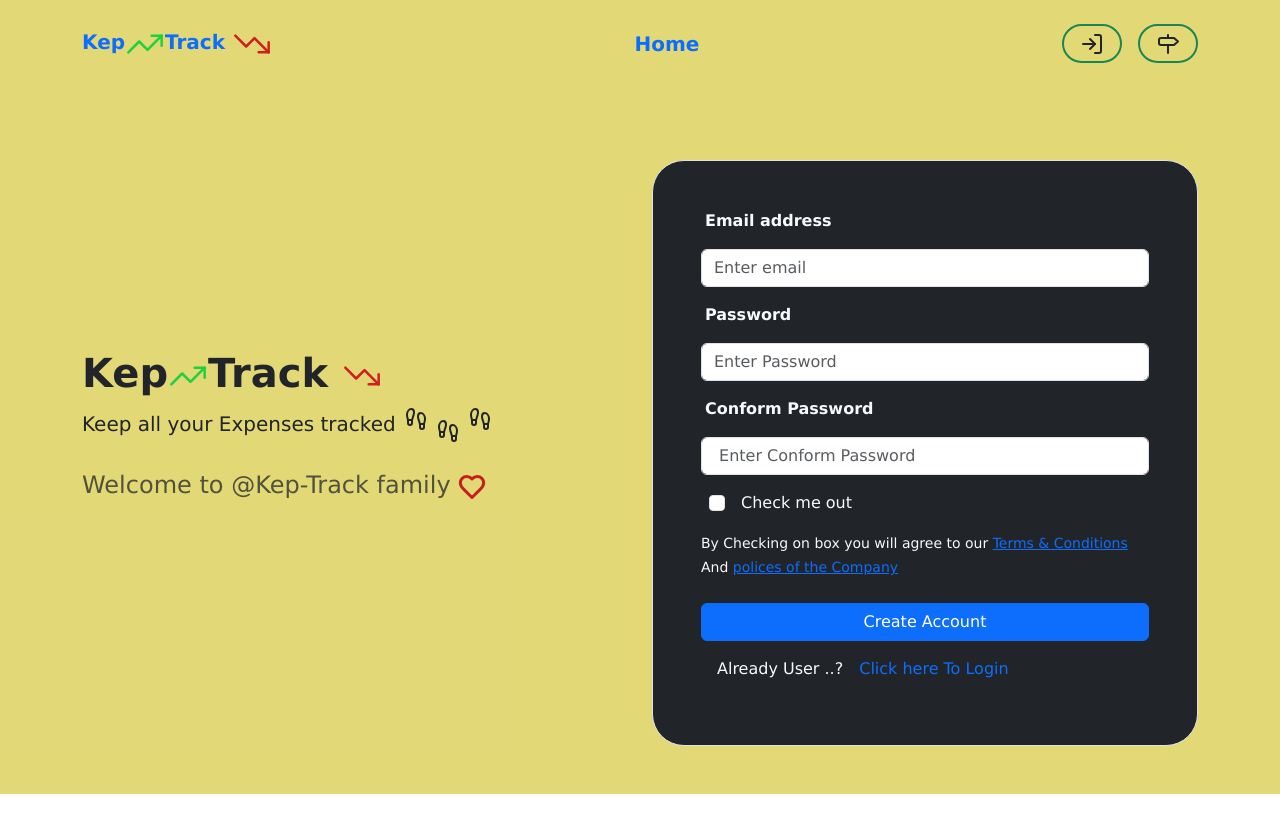
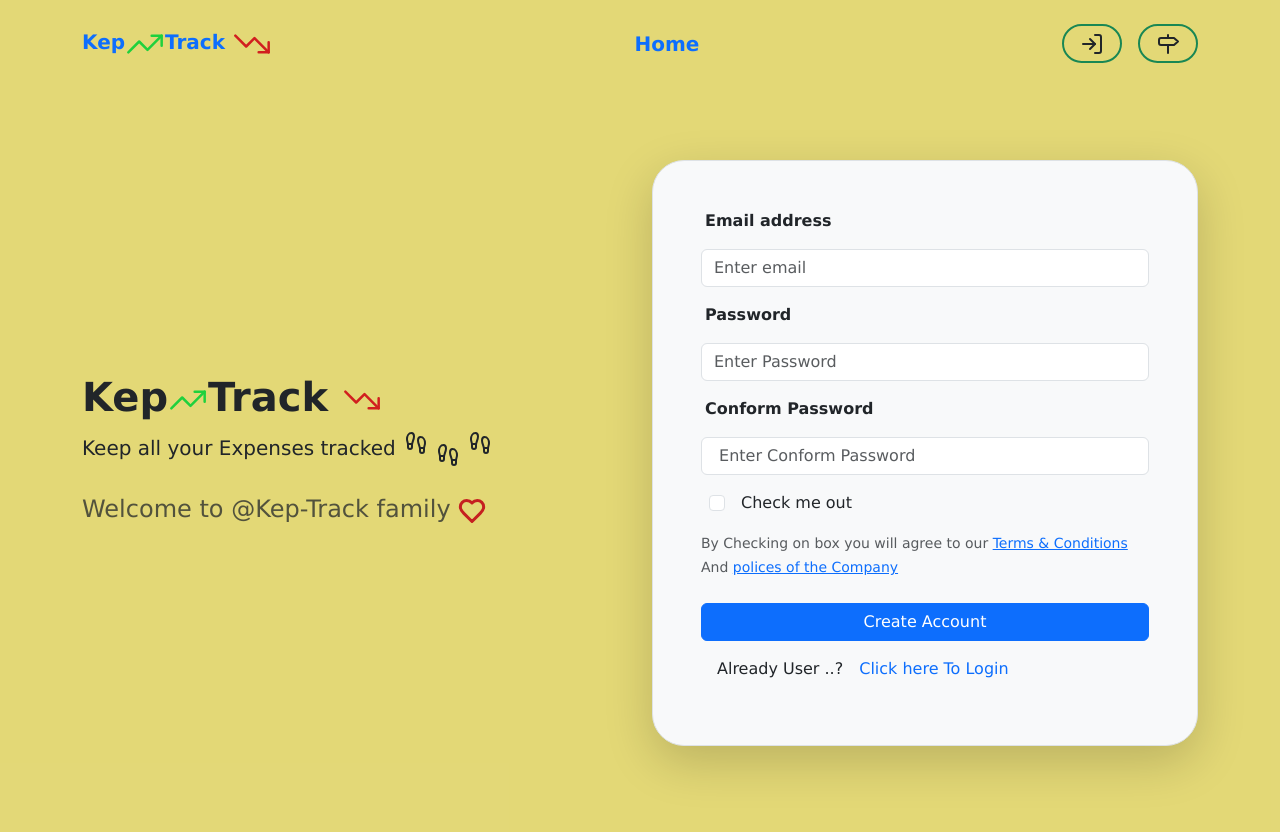
Before and after one commit to FerozShaik96/Expense-Tracker, a React (Create React App) app: page /signup in a window 1280 px wide. Shown: the top 832 px of the page. Before the commit the page ends 800 px from the top, so only its background shows below. Built offline with nearby package versions, Linux system fonts and the light colour scheme.

Commit message:
Changes made to get the navigation applied

```diff
--- /dev/null
+++ b/src/pages/Home.js
@@ -0,0 +1,10 @@
+import React from "react";
+
+function Home() {
+  return (
+    <div>
+      <h1>HEllo</h1>
+    </div>
+  );
+}
+export default Home;
--- a/src/pages/SignInPage.js
+++ b/src/pages/SignInPage.js
@@ -1,6 +1,7 @@
 import React, { useRef, useState } from "react";
 import { Footprints, Heart, TrendingUp, TrendingDown } from "lucide-react";
 import { Button, Form, Col, Container, Row } from "react-bootstrap";
+import { Link } from "react-router-dom";
 
 function SignInPage() {
   const [isLoading, setIsLoading] = useState(false);
@@ -31,7 +32,8 @@ function SignInPage() {
       console.log(data);
       if (data.ok) {
         const res = await response.json();
-        console.log(res);
+        console.log(res.idToken);
+        localStorage.setItem("userid", res.idToken);
       } else {
         let errorMessage = "Auhtentication Failed";
         throw new Error(errorMessage);
@@ -46,7 +48,7 @@ function SignInPage() {
       <Container className="">
         <Row className="d-flex  align-items-center mt-5 justify-content-center">
           <Col>
-            <div className="w-100">
+            <div className="">
               <h1 className="fs-1 fw-bolder">
                 Kep
                 <TrendingUp
@@ -91,10 +93,10 @@ function SignInPage() {
           <Col className="  pt-5 d-flex  justify-content-center align-items-center">
             <Form
               onSubmit={submitHandler}
-              className="border bg-dark p-5  rounded-5 "
+              className="border shadow-lg p-3 mb-5 bg-light rounded-5  p-5  rounded-5 "
             >
               <Form.Group className="mb-3  " controlId="formBasicEmail">
-                <Form.Label className=" mb-3 ps-1 text-light fw-bold">
+                <Form.Label className=" mb-3 ps-1  fw-bold">
                   Email address
                 </Form.Label>
                 <Form.Control
@@ -105,9 +107,7 @@ function SignInPage() {
               </Form.Group>
 
               <Form.Group className="mb-3   " controlId="formBasicPassword">
-                <Form.Label className="mb-3 ps-1 text-light fw-bold">
-                  Password
-                </Form.Label>
+                <Form.Label className="mb-3 ps-1  fw-bold">Password</Form.Label>
                 <Form.Control
                   ref={passwordRef}
                   type="password"
@@ -119,12 +119,12 @@ function SignInPage() {
                 controlId="formBasicCheckbox"
               >
                 <Form.Check type="checkbox" className="ms-2" />
-                <Form.Label className=" mb-3  text-light fw-light ">
+                <Form.Label className=" mb-3   fw-light ">
                   Check me out
                 </Form.Label>
               </Form.Group>
               <Form.Group className="mb-3">
-                <Form.Text className=" text-light fw-lighter ">
+                <Form.Text className="  fw-lighter ">
                   By Checking on box you will agree to our{" "}
                   <a href="1">Terms & Conditions </a>
                   And <a href="1">polices of the Company</a>
@@ -136,13 +136,13 @@ function SignInPage() {
                 </Button>
               </div>
               <div className="pt-2 ps-2 d-grid">
-                <a href="q">Forgot Password</a>
+                <Link>Forgot Password</Link>
               </div>
-              <p className=" ps-2 text-light fw-lighter mt-3">
+              <p className=" ps-2  fw-lighter mt-3">
                 New User ..?
-                <a href="q" className="ps-3 text-decoration-none" to="/signin">
+                <Link to="/signup" className="ps-3 text-decoration-none">
                   Click here To Create An Account
-                </a>
+                </Link>
               </p>
             </Form>
           </Col>
--- a/src/pages/SignUpPage.js
+++ b/src/pages/SignUpPage.js
@@ -1,4 +1,5 @@
 import React, { useRef, useState } from "react";
+import { Link } from "react-router-dom";
 import { Footprints, Heart, TrendingUp, TrendingDown } from "lucide-react";
 import { Button, Form, Col, Container, Row } from "react-bootstrap";
 
@@ -85,10 +86,10 @@ function SignUpPage() {
           <Col className="  pt-5 d-flex  justify-content-center align-items-center">
             <Form
               onSubmit={submitHandler}
-              className="border bg-dark p-5  rounded-5 "
+              className="border  p-5 border shadow-lg p-3 mb-5 bg-light rounded-5 rounded-5 "
             >
               <Form.Group className="mb-3  " controlId="formBasicEmail">
-                <Form.Label className=" mb-3 ps-1 text-light fw-bold">
+                <Form.Label className=" mb-3 ps-1  fw-bold">
                   Email address
                 </Form.Label>
                 <Form.Control
@@ -99,9 +100,7 @@ function SignUpPage() {
               </Form.Group>
 
               <Form.Group className="mb-3   " controlId="formBasicPassword">
-                <Form.Label className="mb-3 ps-1 text-light fw-bold">
-                  Password
-                </Form.Label>
+                <Form.Label className="mb-3 ps-1  fw-bold">Password</Form.Label>
                 <Form.Control
                   ref={passwordRef}
                   type="password"
@@ -109,7 +108,7 @@ function SignUpPage() {
                 />
               </Form.Group>
               <Form.Group className="mb-3" controlId="formBasicPassword1">
-                <Form.Label className="mb-3 ps-1 text-light fw-bold">
+                <Form.Label className="mb-3 ps-1  fw-bold">
                   Conform Password
                 </Form.Label>
                 <Form.Control
@@ -122,12 +121,12 @@ function SignUpPage() {
                 controlId="formBasicCheckbox"
               >
                 <Form.Check type="checkbox" className="ms-2" />
-                <Form.Label className=" mb-3  text-light fw-light ">
+                <Form.Label className=" mb-3   fw-light ">
                   Check me out
                 </Form.Label>
               </Form.Group>
               <Form.Group className="mb-3">
-                <Form.Text className=" text-light fw-lighter ">
+                <Form.Text className="  fw-lighter ">
                   By Checking on box you will agree to our{" "}
                   <a href="1">Terms & Conditions </a>
                   And <a href="1">polices of the Company</a>
@@ -138,11 +137,11 @@ function SignUpPage() {
                   {isLoading ? "Sending Request..." : "Create Account"}
                 </Button>
               </div>
-              <p className=" ps-3 text-light fw-lighter mt-3">
+              <p className=" ps-3  fw-lighter mt-3">
                 Already User ..?
-                <a href="q" className="px-3 text-decoration-none" to="/signin">
+                <Link className="px-3 text-decoration-none" to="/login">
                   Click here To Login
-                </a>
+                </Link>
               </p>
             </Form>
           </Col>
```
